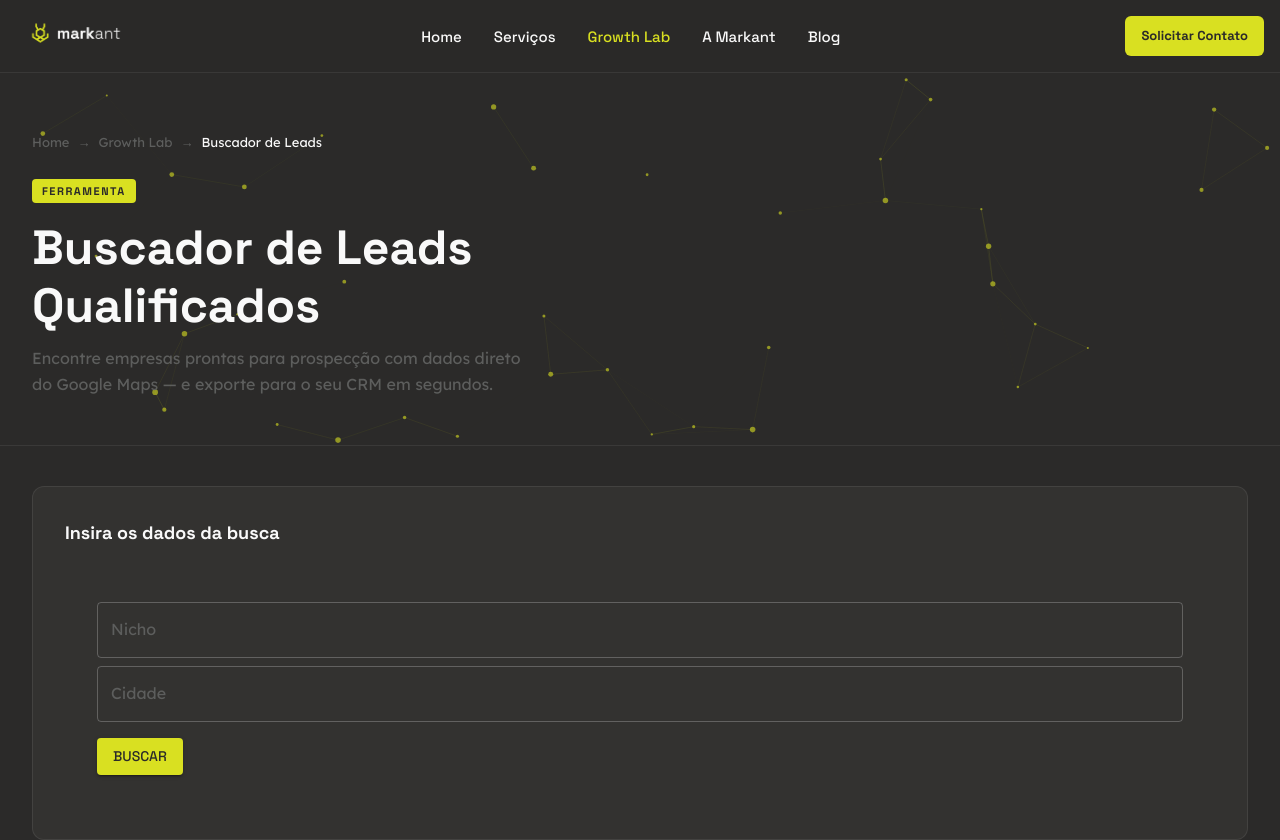
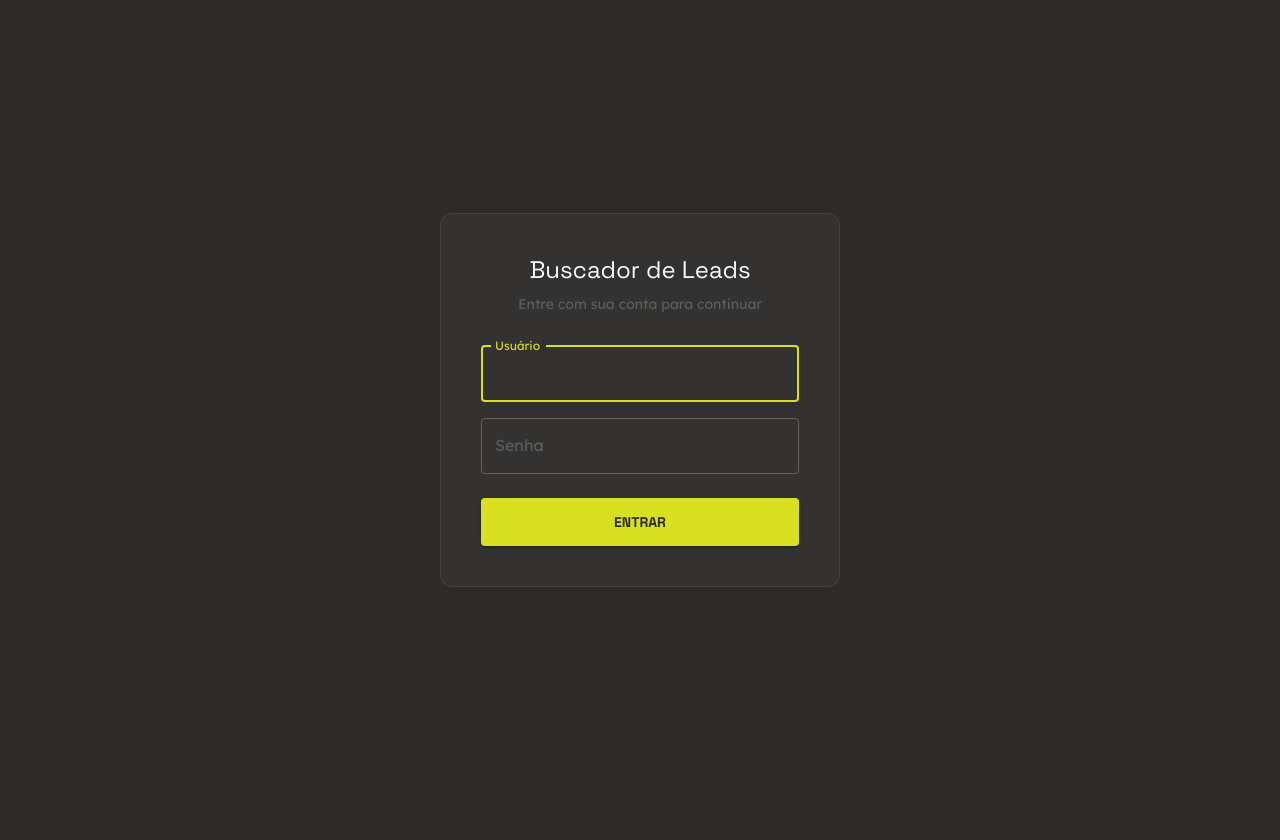
Before and after one commit to MatheusMeneguim/Buscador-de-Lead-Markant-2, a React (Vite) app in the folder frontend/: page / in a window 1280 px wide. Shown: the top 840 px of the page. After the commit the page ends 800 px from the top, so only its background shows below. Built offline with nearby package versions, Linux system fonts and the light colour scheme.

Commit message:
feat: integra Login com AuthContext e ajusta App.jsx

```diff
--- a/frontend/src/App.jsx
+++ b/frontend/src/App.jsx
@@ -1,10 +1,12 @@
 import { useEffect, useRef, useState } from 'react'
 import { Box } from '@mui/material'
 import { LeadProvider } from './contexts/LeadContext'
+import { AuthProvider, useAuth } from './contexts/AuthContext'
 import FormBusca from './components/FormBusca'
 import TabelaLeads from './components/TabelaLeads'
 import Historico from './components/Historico'
 import BotaoExportar from './components/BotaoExportar'
+import Login from './components/Login'
 
 function ParticleCanvas() {
   const canvasRef = useRef(null)
@@ -76,8 +78,9 @@ const s = {
   footerTitle: { fontFamily: 'Space Grotesk, sans-serif', fontSize: 11, fontWeight: 700, letterSpacing: 1.5, color: '#F9F9F9', marginBottom: 16, marginTop: 0 },
 }
 
-export default function App() {
+function BuscadorApp() {
   const [menuAberto, setMenuAberto] = useState(false)
+  const { username, logout } = useAuth()
 
   return (
     <LeadProvider>
@@ -101,11 +104,15 @@ export default function App() {
           </ul>
 
           <div style={{ display: 'flex', alignItems: 'center', gap: 12 }}>
-            <a href="https://wa.me/5514998435234?text=Olá%2C%20vim%20pelo%20site%20da%20Markant%20e%20quero%20solicitar%20contato."
-              target="_blank" rel="noopener noreferrer" className="nav-cta"
-              style={{ backgroundColor: '#D9E021', color: '#2B2A29', fontFamily: 'Space Grotesk, sans-serif', fontWeight: 700, fontSize: 13, padding: '10px 16px', borderRadius: 6, textDecoration: 'none', whiteSpace: 'nowrap' }}>
-              Solicitar Contato
-            </a>
+            <span style={{ color: '#5D5E5D', fontSize: 13, fontFamily: 'Lexend, sans-serif' }} className="nav-cta">
+              Olá, {username}
+            </span>
+            <button
+              onClick={logout}
+              className="nav-cta"
+              style={{ backgroundColor: 'transparent', color: '#D9E021', border: '1px solid rgba(217,224,33,0.4)', fontFamily: 'Space Grotesk, sans-serif', fontWeight: 700, fontSize: 13, padding: '10px 16px', borderRadius: 6, cursor: 'pointer', whiteSpace: 'nowrap' }}>
+              Sair
+            </button>
 
             <button onClick={() => setMenuAberto(true)} className="nav-toggle"
               aria-label="Abrir menu"
@@ -125,17 +132,15 @@ export default function App() {
           backgroundColor: '#2B2A29',
           display: 'flex', flexDirection: 'column',
         }}>
-          {/* Topo do overlay */}
           <div style={{ display: 'flex', alignItems: 'center', justifyContent: 'space-between', padding: '0 16px', height: 72, borderBottom: '1px solid rgba(249,249,249,0.07)' }}>
             <a href="https://markant.com.br" onClick={() => setMenuAberto(false)}>
               <img src="/Logo_padrao_amarelo_branco.png" alt="Markant" style={{ width: 120, height: 'auto' }} />
             </a>
             <div style={{ display: 'flex', alignItems: 'center', gap: 12 }}>
-              <a href="https://wa.me/5514998435234?text=Olá%2C%20vim%20pelo%20site%20da%20Markant%20e%20quero%20solicitar%20contato."
-                target="_blank" rel="noopener noreferrer"
-                style={{ backgroundColor: '#D9E021', color: '#2B2A29', fontFamily: 'Space Grotesk, sans-serif', fontWeight: 700, fontSize: 13, padding: '10px 16px', borderRadius: 6, textDecoration: 'none' }}>
-                Solicitar Contato
-              </a>
+              <button onClick={() => { setMenuAberto(false); logout(); }}
+                style={{ backgroundColor: '#D9E021', color: '#2B2A29', border: 'none', fontFamily: 'Space Grotesk, sans-serif', fontWeight: 700, fontSize: 13, padding: '10px 16px', borderRadius: 6, cursor: 'pointer' }}>
+                Sair
+              </button>
               <button onClick={() => setMenuAberto(false)} aria-label="Fechar menu"
                 style={{ background: 'none', border: 'none', cursor: 'pointer', color: '#F9F9F9', fontSize: 28, lineHeight: 1, padding: 4 }}>
                 ✕
@@ -143,7 +148,6 @@ export default function App() {
             </div>
           </div>
 
-          {/* Links */}
           <nav style={{ padding: '24px 0', flex: 1 }}>
             {navLinks.map(item => (
               <a key={item.label} href={item.href}
@@ -346,3 +350,21 @@ export default function App() {
     </LeadProvider>
   )
 }
+
+function ConteudoComLogin() {
+  const { estaLogado } = useAuth()
+
+  if (!estaLogado) {
+    return <Login />
+  }
+
+  return <BuscadorApp />
+}
+
+export default function App() {
+  return (
+    <AuthProvider>
+      <ConteudoComLogin />
+    </AuthProvider>
+  )
+}
```
